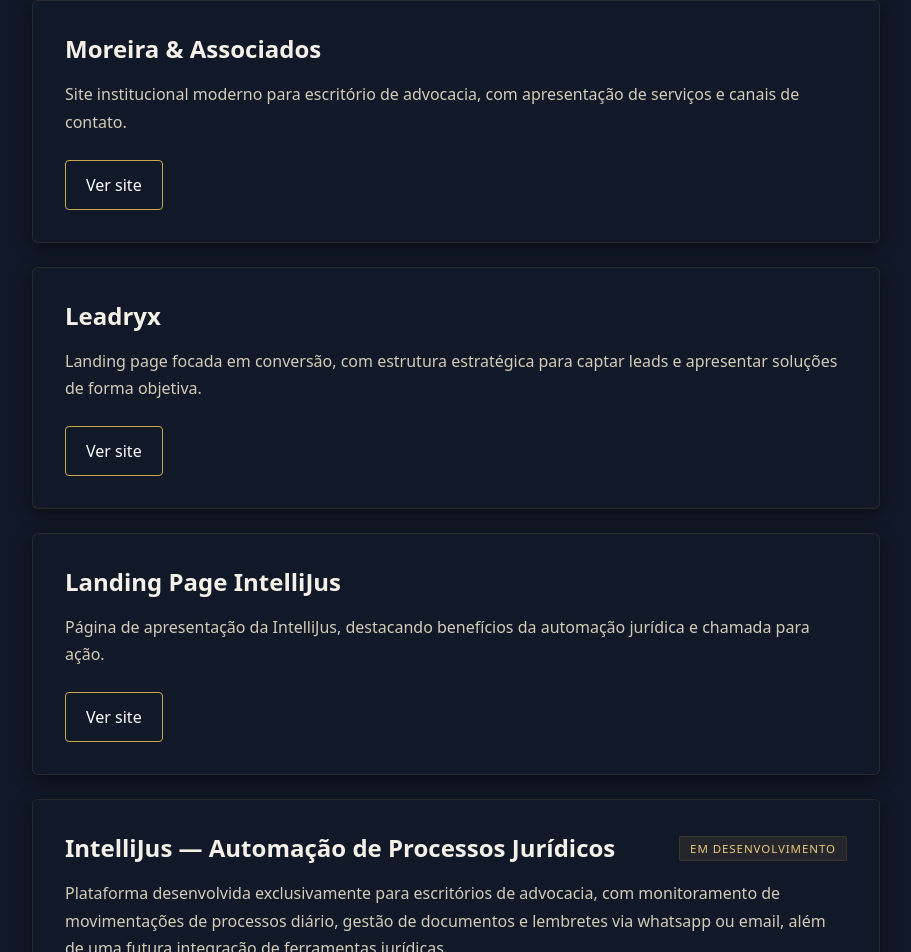
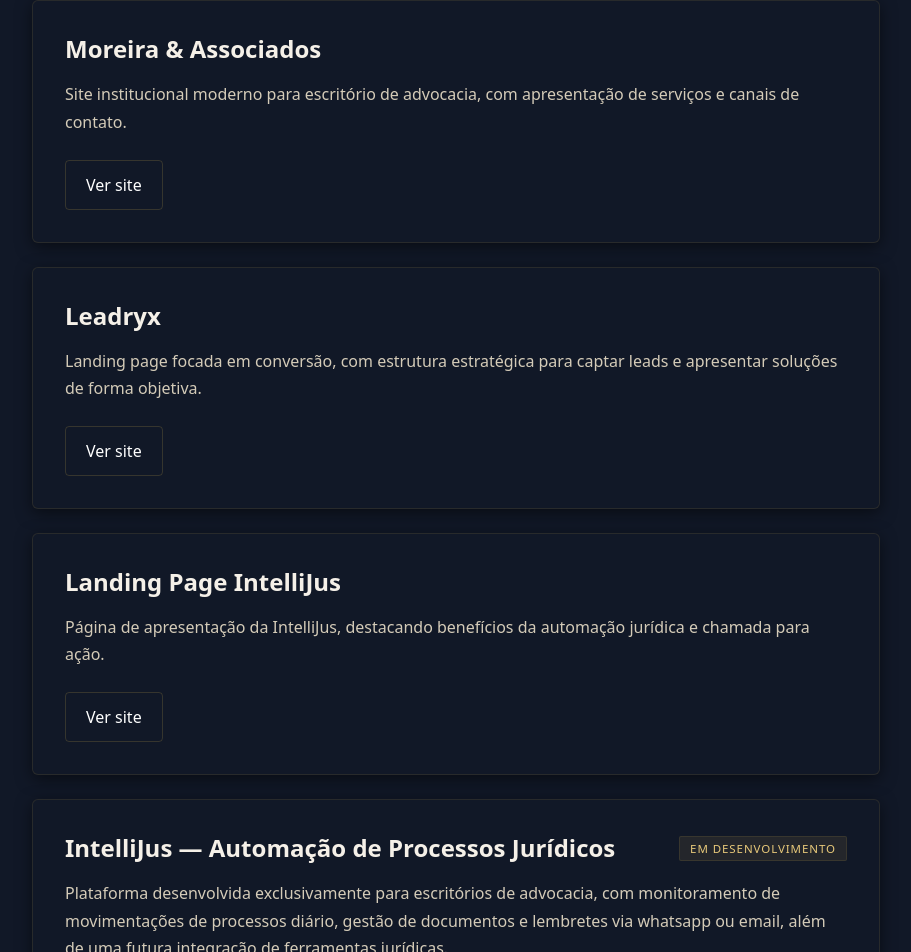
Before and after one commit to robsonraphael/portifolio-website, a Next.js app: page / in a window 1280 px wide. Shown: the part 2688-3640 px from the top of the page, without its empty margins (184-1095 px from the left). Built offline with nearby package versions, Linux system fonts and the light colour scheme.

Commit message:
update: modificando cor da borda

```diff
--- a/app/globals.css
+++ b/app/globals.css
@@ -82,13 +82,14 @@ body {
     background: none;
     border: 1px solid var(--border-default);
     color: var(--text-primary);
-    border-color: var(--gold);
+    border-color: rgba(201, 168, 76, 0.2);
   }
 
   .btn-project:hover {
     background: #1a263d;
     color: var(--gold);
     transition: all 0.2s ease;
+    border-color: transparent;
   }
 
   .btn-primary {
```
